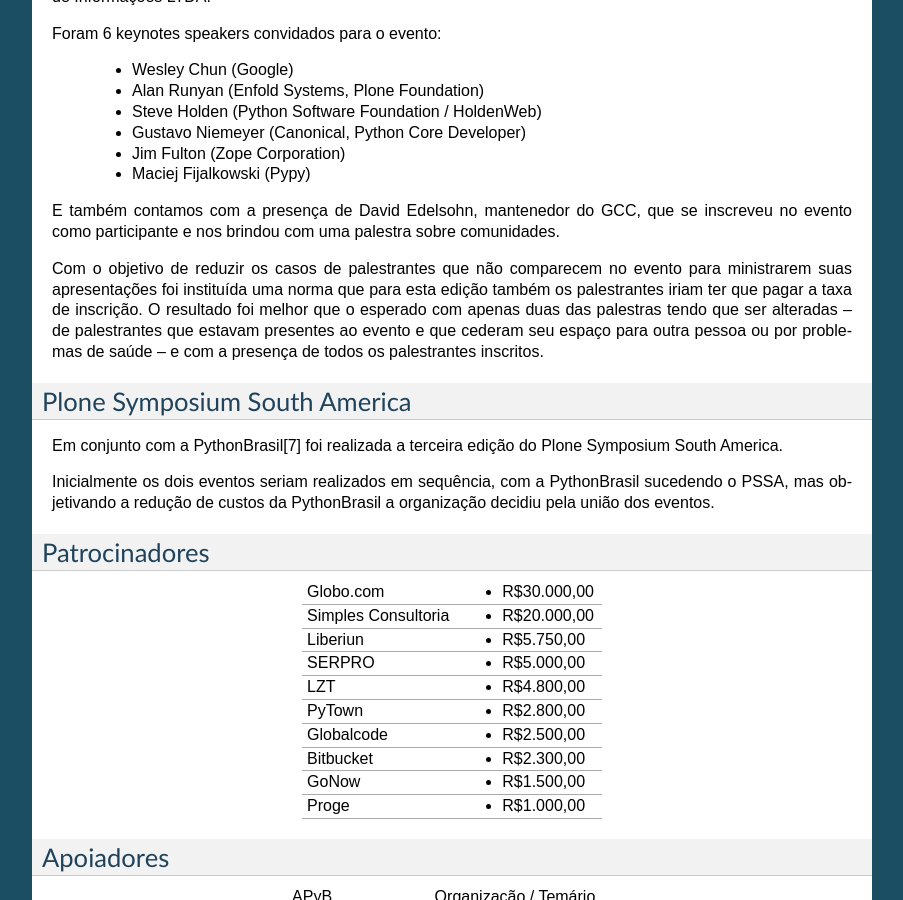
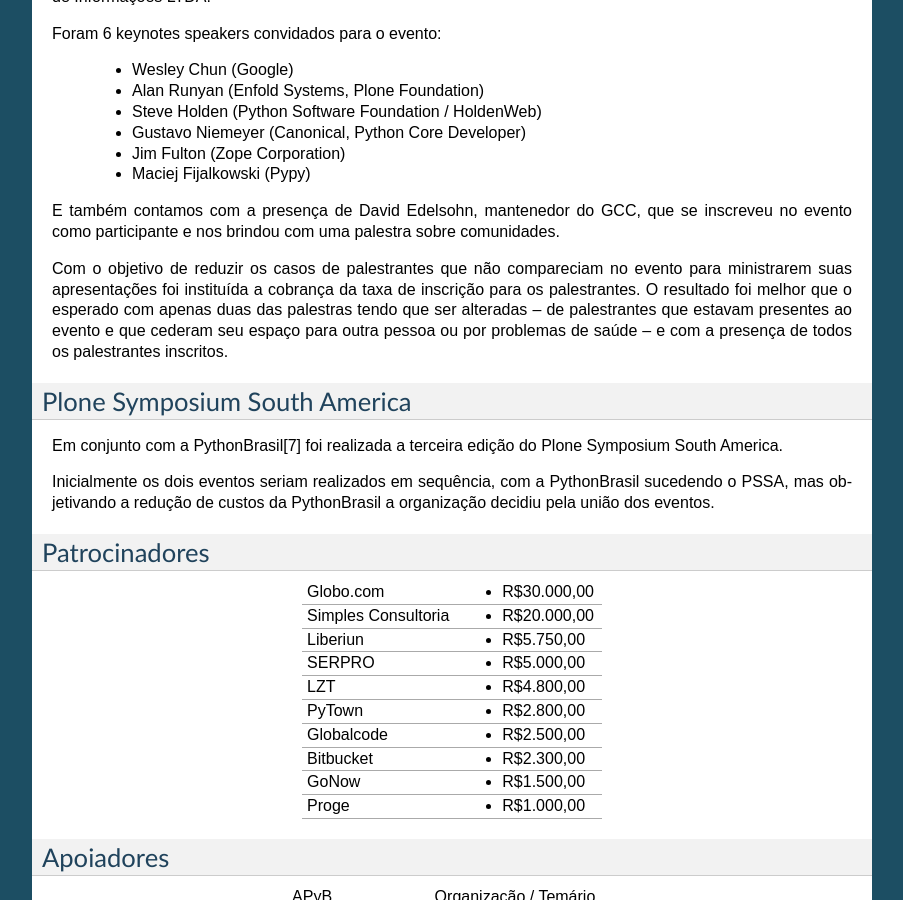
Before and after one commit to pythonbrasil/manual, a Sphinx documentation site: the page built from source/historia/pythonbrasil7.txt, in a window 1280 px wide and 900 px high, scrolled down 788 px. Shown: the whole window, without its empty margins (198-1101 px from the left). Built offline with Sphinx 7.4.7, drawn with Linux system fonts in a browser that asks for light colours.

Commit message:
Small fixes and typos

```diff
--- a/source/historia/pyconbrasil.txt
+++ b/source/historia/pyconbrasil.txt
@@ -5,7 +5,7 @@
 ---------------------
 
 +----------------------+-----------------------+
-| Nome Oficial         | * PyConBrasil         |
+| Nome Oficial         | * PyConDay            |
 +----------------------+-----------------------+
 | Local                | * Unicamp             |
 |                      | * Campinas            |
@@ -61,8 +61,8 @@
 conferência de Python periódica e de abrangência regional.
 
 Este evento não é considerado **oficialmente** na contagem da PythonBrasil, mas
-faz é utilizado para a explicação do índice que parece começar em 1 no logotipo
-das edições mais recentes. -- ex: PythonBrasil[5] (deveria ser PythonBrasil[4]).
+é utilizado para a explicação do índice que parece começar em 1 no logotipo das
+edições mais recentes. -- ex: PythonBrasil[5] (deveria ser PythonBrasil[4]).
 
 Imagens do evento
 --------------------
--- a/source/historia/pyconbrasil2.txt
+++ b/source/historia/pyconbrasil2.txt
@@ -52,6 +52,12 @@
 Outra novidade foram as palestras-relâmpago, com cinco minutos de duração,
 que são tradicionais em eventos da comunidade Python ao redor do mundo.
 
+O evento não gerou receita e não teve patrocínio por conta das restrições
+impostas pelo local onde o evento foi realizado. Por se tratar de um prédio
+público não era permitida a cobrança de inscrições ou a comercialização de
+qualquer item.
+
+
 Imagens
 ---------
 
--- a/source/historia/pythonbrasil5.txt
+++ b/source/historia/pythonbrasil5.txt
@@ -51,7 +51,7 @@
 
 O Big Kahuna foi Dorneles Treméa, contando com o apoio da equipe da UCS.
 
-Jacob Kaplan-Moss, co-fundador do Django, e Collin Winter, engenheiro do Google
+Jacob Kaplan-Moss, co-criador do Django, e Collin Winter, engenheiro do Google
 foram os palestrantes internacionais deste ano.
 
 Gustavo Niemeyer, desenvolvedor Python, e Rodrigo Bamboo de Oliveira, criador
--- a/source/historia/pythonbrasil6.txt
+++ b/source/historia/pythonbrasil6.txt
@@ -26,7 +26,7 @@
 +----------------------+-----------------------+
 | Palestrantes         | * N/D                 |
 +----------------------+-----------------------+
-| Keynotes             | 2                     |
+| Keynotes             | * 2                   |
 +----------------------+-----------------------+
 | Treinamentos         | * 6                   |
 +----------------------+-----------------------+
--- a/source/historia/pythonbrasil7.txt
+++ b/source/historia/pythonbrasil7.txt
@@ -71,13 +71,13 @@
 inscreveu no evento como participante e nos brindou com uma palestra sobre
 comunidades.
 
-Com o objetivo de reduzir os casos de palestrantes que não comparecem no
-evento para ministrarem suas apresentações foi instituída uma norma que para
-esta edição também os palestrantes iriam ter que pagar a taxa de inscrição. O
-resultado foi melhor que o esperado com apenas duas das palestras tendo que ser
-alteradas -- de palestrantes que estavam presentes ao evento e que cederam seu
-espaço para outra pessoa ou por problemas de saúde -- e com a presença de todos
-os palestrantes inscritos.
+Com o objetivo de reduzir os casos de palestrantes que não compareciam no
+evento para ministrarem suas apresentações foi instituída a cobrança da taxa de
+inscrição para os palestrantes. O resultado foi melhor que o esperado com
+apenas duas das palestras tendo que ser alteradas -- de palestrantes que
+estavam presentes ao evento e que cederam seu espaço para outra pessoa ou por
+problemas de saúde -- e com a presença de todos os palestrantes inscritos.
+
 
 Plone Symposium South America
 --------------------------------
@@ -89,8 +89,10 @@
 sucedendo o PSSA, mas objetivando a redução de custos da PythonBrasil a
 organização decidiu pela união dos eventos.
 
+
 Patrocinadores
 ------------------
+
 +----------------------+-----------------------+
 | Globo.com            | * R$30.000,00         |
 +----------------------+-----------------------+
```
Also changed, not shown: 1 other file.
